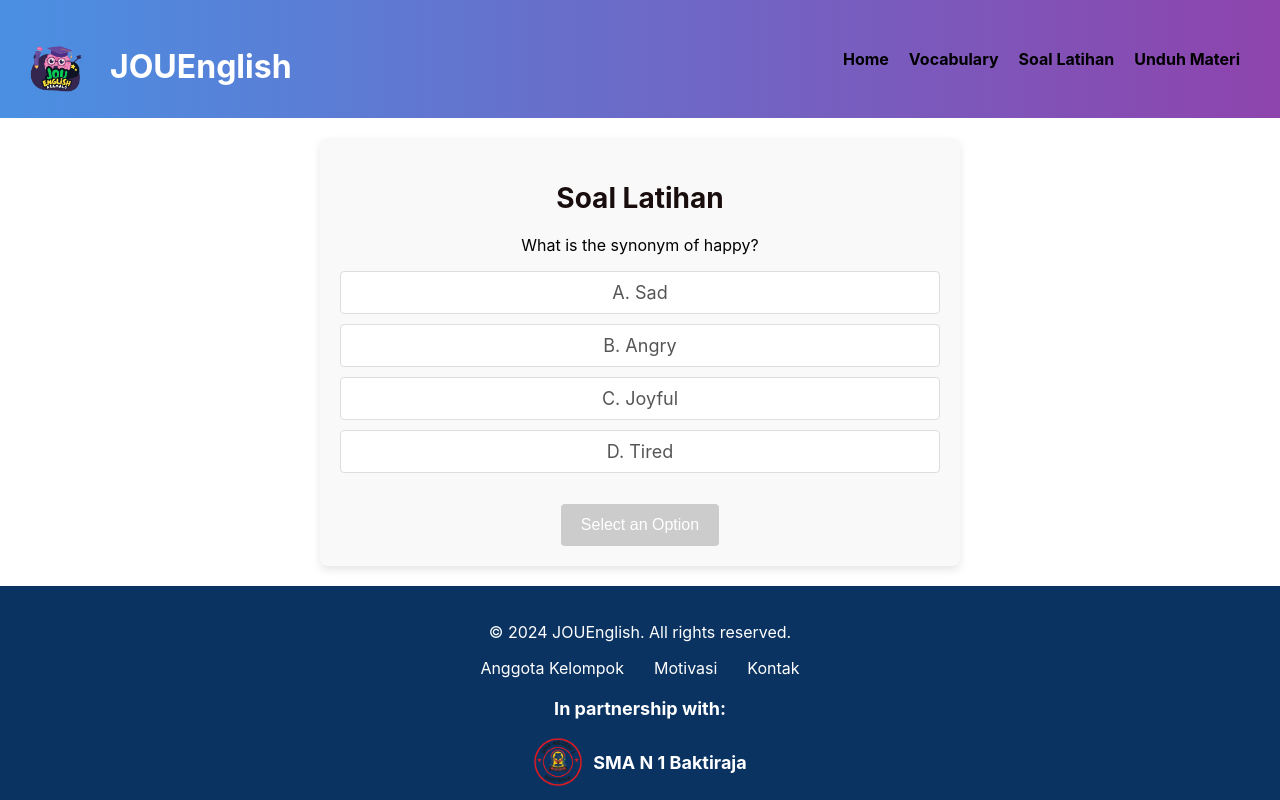
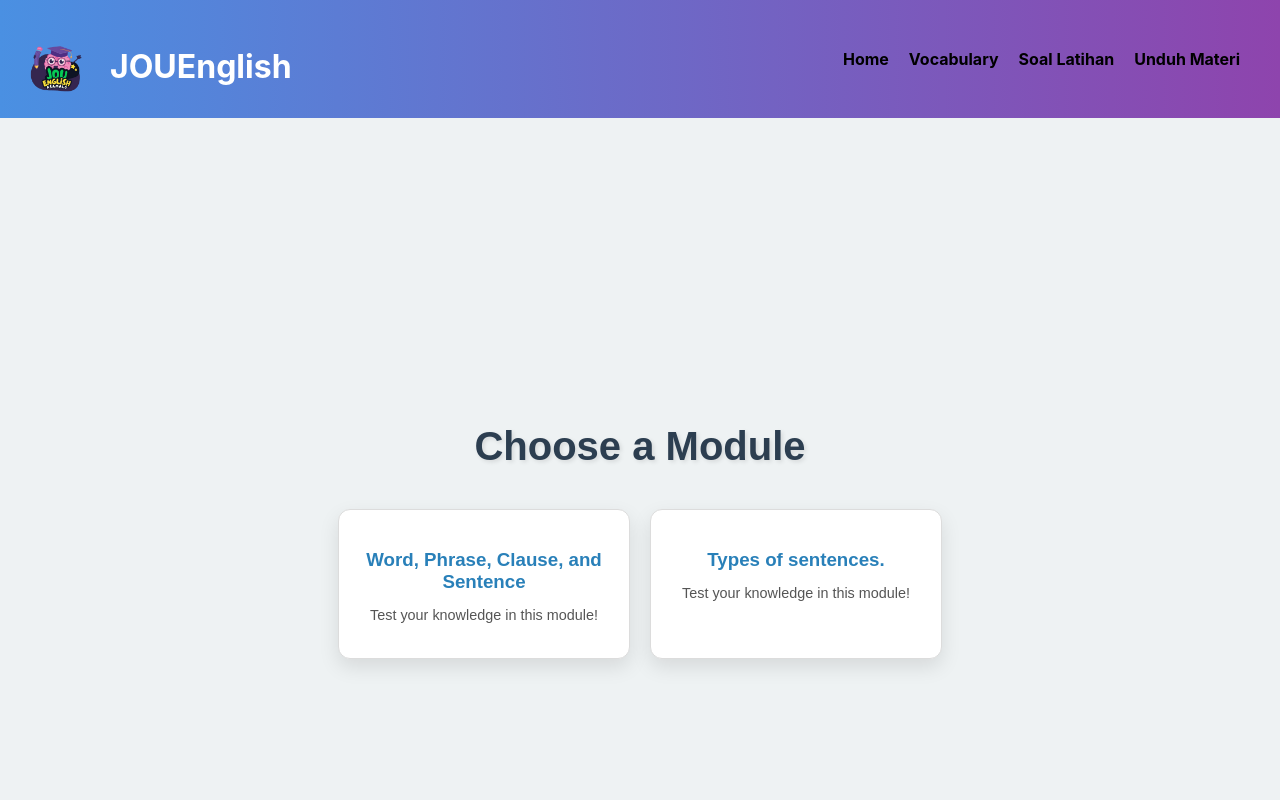
Before and after one commit to nicky19-manullang/Proyek-PSW1, a React (Create React App) app: page /questions in a window 1280 px wide. Shown: the top 800 px of the page. Built offline with nearby package versions, Linux system fonts and the light colour scheme.

Commit message:
Question.js & Question.css

```diff
--- a/src/components/Questions.js
+++ b/src/components/Questions.js
@@ -1,79 +1,125 @@
-import React, { useState } from 'react';
-import '../styles/Questions.css';
+import React, { useState } from "react";
+import "../styles/Questions.css";
 
-function Questions() {
-  const [currentQuestionIndex, setCurrentQuestionIndex] = useState(0);
-  const [selectedAnswer, setSelectedAnswer] = useState(null);
-  const [feedback, setFeedback] = useState(null);
+const Questions = () => {
+  const [selectedModule, setSelectedModule] = useState(null);
+  const [isStarted, setIsStarted] = useState(false);
+  const [currentQuestion, setCurrentQuestion] = useState(0);
+  const [score, setScore] = useState({ correct: 0, incorrect: 0 });
+  const [showResult, setShowResult] = useState(false);
 
-  const questions = [
+  const modules = [
     {
-      question: "What is the synonym of happy?",
-      options: ['A. Sad', 'B. Angry', 'C. Joyful', 'D. Tired'],
-      correctAnswer: 'C',
+      name: "Word, Phrase, Clause, and Sentence",
+      questions: [
+        { question: "What is meant by clause?", options: ["A. A single word with meaning", "B. A group of words that lacks a subject and a predicate", "C. A group of words that contains a subject and a predicate", "D. A complete sentence that conveys an idea"], answer: 2 },
+        { question: "Which of the following is an example of a phrase", options: ["A. He went to the market.", "B. Having lunch at the restaurant.", "C. When it rains.", "D. Everyone likes it."], answer: 1 },
+      ],
     },
     {
-      question: "What is the antonym of bright?",
-      options: ['A. Dark', 'B. Light', 'C. Dull', 'D. Happy'],
-      correctAnswer: 'A',
-    },
-    {
-      question: "Which word means to enhance?",
-      options: ['A. Destroy', 'B. Improve', 'C. Ignore', 'D. Reduce'],
-      correctAnswer: 'B',
+      name: "Types of sentences.",
+      questions: [
+        { question: "Which of the following sentences is an example of an interrogative sentence?", options: ["A. I love reading books.", "B. What time is the meeting?", "C. Please close the door.", "D. What a beautiful day!"], answer: 1 },
+        { question: "Which type of sentence expresses strong emotion?", options: ["A. Declarative", "B. Interrogative", "C. Imperative", "D. Exclamatory"], answer: 3 },
+      ],
     },
   ];
 
-  const currentQuestion = questions[currentQuestionIndex];
-
-  const handleAnswerClick = (answer) => {
-    setSelectedAnswer(answer);
-    setFeedback(null); // Reset feedback saat memilih jawaban baru
+  const handleModuleSelection = (index) => {
+    setSelectedModule(index);
   };
 
-  const checkAnswer = () => {
-    if (selectedAnswer) {
-      const isCorrect = selectedAnswer === currentQuestion.correctAnswer;
-      setFeedback(isCorrect ? 'Correct! 🎉' : 'Wrong! 😔');
+  const handleStartQuiz = () => {
+    setIsStarted(true);
+  };
+
+  const handleAnswer = (index) => {
+    const currentModule = modules[selectedModule];
+    if (index === currentModule.questions[currentQuestion].answer) {
+      setScore((prev) => ({ ...prev, correct: prev.correct + 1 }));
+    } else {
+      setScore((prev) => ({ ...prev, incorrect: prev.incorrect + 1 }));
+    }
+
+    if (currentQuestion + 1 < currentModule.questions.length) {
+      setCurrentQuestion(currentQuestion + 1);
+    } else {
+      setShowResult(true);
     }
   };
 
-  const nextQuestion = () => {
-    if (currentQuestionIndex < questions.length - 1) {
-      setCurrentQuestionIndex(currentQuestionIndex + 1);
-      setSelectedAnswer(null);
-      setFeedback(null);
-    }
+  const restartQuiz = () => {
+    setIsStarted(false);
+    setSelectedModule(null);
+    setCurrentQuestion(0);
+    setScore({ correct: 0, incorrect: 0 });
+    setShowResult(false);
   };
 
   return (
-    <section id="questions" className="section questions">
-      <h2>Soal Latihan</h2>
-      <div className="question">
-        <p>{currentQuestion.question}</p>
-        <ul>
-          {currentQuestion.options.map((option, index) => (
-            <li
+    <div className="container">
+      {!isStarted && selectedModule === null && (
+        <div className="fade-in">
+          <h1 className="title">Choose a Module</h1>
+          <div className="module-list">
+            {modules.map((module, index) => (
+              <div
                 key={index}
-              onClick={() => handleAnswerClick(option[0])} // Ambil huruf pertama sebagai jawaban
-              className={`option ${selectedAnswer === option[0] ? 'selected' : ''}`}
+                className="card"
+                onClick={() => handleModuleSelection(index)}
+              >
+                <h3>{module.name}</h3>
+                <p>Test your knowledge in this module!</p>
+              </div>
+            ))}
+          </div>
+        </div>
+      )}
+
+      {!isStarted && selectedModule !== null && (
+        <div className="fade-in">
+          <h1 className="title">{modules[selectedModule].name}</h1>
+          <p>Ready to test your knowledge?</p>
+          <button className="quiz-button" onClick={handleStartQuiz}>
+            Let's Start Quiz
+          </button>
+        </div>
+      )}
+
+      {isStarted && !showResult && (
+        <div className="quiz-container fade-in">
+          <h2 className="quiz-title">
+            Question {currentQuestion + 1} of {modules[selectedModule].questions.length}
+          </h2>
+          <div className="quiz-question">
+            {modules[selectedModule].questions[currentQuestion].question}
+          </div>
+          <div className="quiz-options">
+            {modules[selectedModule].questions[currentQuestion].options.map((option, index) => (
+              <div
+                key={index}
+                className="quiz-option"
+                onClick={() => handleAnswer(index)}
               >
                 {option}
-            </li>
+              </div>
             ))}
-        </ul>
-        <button className="check-answer" onClick={checkAnswer} disabled={!selectedAnswer}>
-          {selectedAnswer ? 'Check Answer' : 'Select an Option'}
+          </div>
+        </div>
+      )}
+
+      {showResult && (
+        <div className="quiz-container fade-in">
+          <h1 className="title">Results</h1>
+          <p className="result">Correct Answers: {score.correct}</p>
+          <p className="result">Incorrect Answers: {score.incorrect}</p>
+          <button className="quiz-button" onClick={restartQuiz}>
+            Restart Quiz
           </button>
-        {feedback && <p className={`feedback ${feedback.includes('Correct') ? 'correct' : 'incorrect'}`}>{feedback}</p>}
-        {feedback && currentQuestionIndex < questions.length - 1 && (
-          <button className="next-question" onClick={nextQuestion}>
-            Next Question
-          </button>
+        </div>
       )}
     </div>
-    </section>
   );
-}
+};
 
 export default Questions;
--- a/src/styles/Questions.css
+++ b/src/styles/Questions.css
@@ -1,86 +1,233 @@
-/* Styling untuk container soal */
-.section.questions {
-    padding: 20px;
-    text-align: center;
-    background-color: #f9f9f9;
-    border-radius: 8px;
-    box-shadow: 0 4px 8px rgba(0, 0, 0, 0.1);
-    max-width: 600px;
-    margin: 20px auto;
+
+.container {
+  font-family: "Poppins", sans-serif;
+  text-align: center;
+  padding: 20px;
+  background: #eef2f3;
+  min-height: 100vh;
+  display: flex;
+  flex-direction: column;
+  justify-content: center;
+  align-items: center;
+  color: #333;
+}
+
+
+.title {
+  font-size: 2.5rem;
+  color: #2c3e50;
+  font-weight: bold;
+  margin-bottom: 20px;
+  text-shadow: 2px 2px 4px rgba(0, 0, 0, 0.1);
+}
+
+
+.module-list {
+  display: flex;
+  flex-wrap: wrap;
+  justify-content: center;
+  gap: 20px;
+  padding: 20px;
+}
+
+.card {
+  background-color: #ffffff;
+  box-shadow: 0 8px 20px rgba(0, 0, 0, 0.1);
+  border-radius: 12px;
+  padding: 20px;
+  width: 250px;
+  transition: transform 0.3s ease, box-shadow 0.3s ease;
+  cursor: pointer;
+  text-align: center;
+  border: 1px solid #dcdcdc;
+}
+
+.card:hover {
+  transform: scale(1.05);
+  box-shadow: 0 12px 25px rgba(0, 0, 0, 0.15);
+  background-color: #f9f9f9;
+}
+
+.card h3 {
+  color: #2980b9;
+  margin-bottom: 10px;
+}
+
+.card p {
+  color: #555;
+  font-size: 0.9rem;
+}
+
+/* Quiz question and options */
+.quiz-container {
+  background: #ffffff;
+  border-radius: 12px;
+  box-shadow: 0 8px 20px rgba(0, 0, 0, 0.1);
+  padding: 30px;
+  width: 100%;
+  max-width: 800px;
+  margin-top: 20px;
+}
+
+.quiz-title {
+  font-size: 1.5rem;
+  color: #2c3e50;
+  margin-bottom: 15px;
+}
+
+.quiz-question {
+  background: #f4f4f4;
+  border-radius: 10px;
+  padding: 20px;
+  font-size: 1.2rem;
+  color: #34495e;
+  margin-bottom: 20px;
+  text-align: center;
+  font-weight: 500;
+  box-shadow: 0 4px 10px rgba(0, 0, 0, 0.1);
+}
+
+.quiz-options {
+  display: flex;
+  flex-direction: column;
+  gap: 15px;
+}
+
+.quiz-option {
+  background: #ffffff;
+  border: 2px solid #dfe6e9;
+  padding: 12px 20px;
+  border-radius: 8px;
+  cursor: pointer;
+  font-size: 16px;
+  text-align: center;
+  transition: background-color 0.3s ease, border-color 0.3s ease;
+  color: #2c3e50;
+}
+
+.quiz-option:hover {
+  background: #e0f7fa;
+  border-color: #80deea;
+}
+
+.quiz-button {
+  background-color: #3498db;
+  color: white;
+  padding: 12px 24px;
+  border: none;
+  border-radius: 8px;
+  cursor: pointer;
+  font-size: 16px;
+  margin-top: 20px;
+  transition: background-color 0.3s ease;
+}
+
+.quiz-button:hover {
+  background-color: #2980b9;
+}
+
+.result {
+  font-size: 1.5rem;
+  color: #34495e;
+  margin-top: 20px;
+  font-weight: 500;
+}
+
+/* Responsiveness */
+@media (max-width: 1024px) {
+  .container {
+    padding: 15px;
   }
 
-  /* Judul bagian */
-  .questions h2 {
-    font-size: 28px;
-    color: #190d0d;
-    margin-bottom: 20px;
+  .module-list {
+    gap: 15px;
   }
 
-  /* Daftar opsi jawaban */
-  .question ul {
-    list-style-type: none;
-    padding: 0;
+  .card {
+    width: 220px;
+    padding: 15px;
   }
 
-  .question li {
-    margin: 10px 0;
-    padding: 10px 15px;
-    font-size: 18px;
-    color: #555;
-    background: #fff;
-    border: 1px solid #ddd;
-    border-radius: 4px;
-    cursor: pointer;
-    transition: all 0.3s ease;
+  .quiz-container {
+    padding: 20px;
+    max-width: 600px;
   }
 
-  .question li:hover {
-    background-color: #f0f8ff;
-    box-shadow: 0 2px 6px rgba(0, 0, 0, 0.2);
+  .quiz-question {
+    font-size: 1rem;
   }
 
-  .option.selected {
-    background-color: #d0e8ff;
-    border-color: #007bff;
-    color: #007bff;
-    font-weight: bold;
+  .quiz-option {
+    font-size: 14px;
+    padding: 10px 15px;
   }
 
-  /* Tombol untuk mengecek jawaban */
-  .check-answer,
-  .next-question {
-    background-color: #4caf50;
-    color: white;
-    border: none;
-    padding: 12px 20px;
-    font-size: 16px;
-    border-radius: 4px;
-    cursor: pointer;
-    margin-top: 15px;
-    transition: all 0.3s ease;
+  .quiz-button {
+    font-size: 14px;
+    padding: 10px 20px;
+  }
+}
+
+@media (max-width: 768px) {
+  .title {
+    font-size: 2rem;
   }
 
-  .check-answer:hover,
-  .next-question:hover {
-    background-color: #45a049;
+  .card {
+    width: 200px;
+    padding: 15px;
   }
 
-  .check-answer:disabled {
-    background-color: #ccc;
-    cursor: not-allowed;
+  .quiz-container {
+    padding: 15px;
+    width: 100%;
+    max-width: 100%;
   }
 
-  /* Umpan balik untuk jawaban */
-  .feedback {
-    margin-top: 15px;
-    font-size: 18px;
-    font-weight: bold;
+  .quiz-question {
+    font-size: 0.95rem;
+    padding: 15px;
   }
 
-  .feedback.correct {
-    color: #28a745;
+  .quiz-option {
+    font-size: 13px;
+    padding: 10px 15px;
   }
 
-  .feedback.incorrect {
-    color: #dc3545;
+  .quiz-button {
+    font-size: 13px;
+    padding: 10px 20px;
+  }
 }
+
+@media (max-width: 480px) {
+  .title {
+    font-size: 1.8rem;
+  }
+
+  .card {
+    width: 180px;
+    padding: 10px;
+  }
+
+  .quiz-container {
+    padding: 10px;
+    width: 100%;
+    max-width: 100%;
+  }
+
+  .quiz-question {
+    font-size: 0.9rem;
+    padding: 10px;
+  }
+
+  .quiz-option {
+    font-size: 12px;
+    padding: 8px 12px;
+  }
+
+  .quiz-button {
+    font-size: 12px;
+    padding: 8px 18px;
+  }
+}
```
Lines whose indentation alone changed are shown as unchanged.
